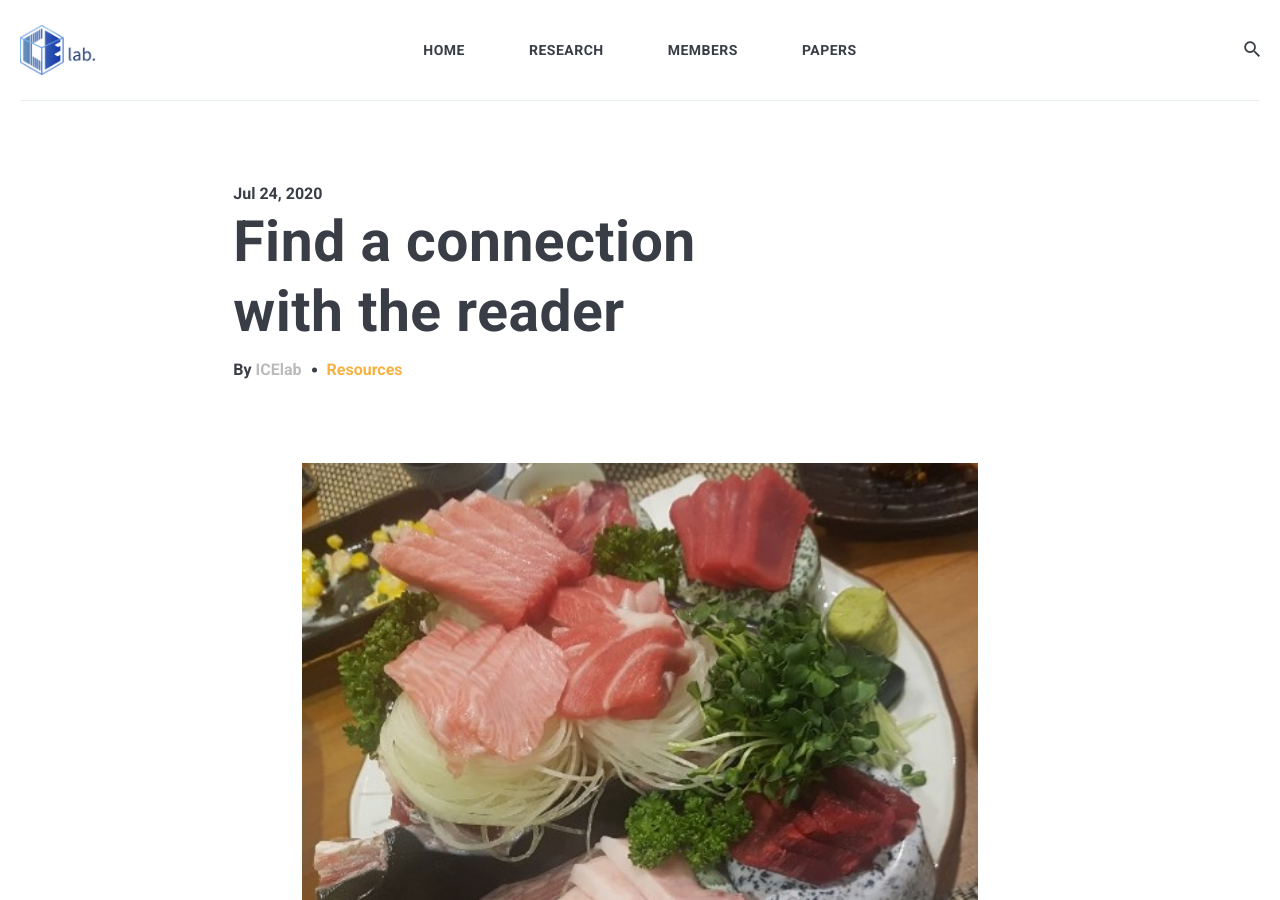
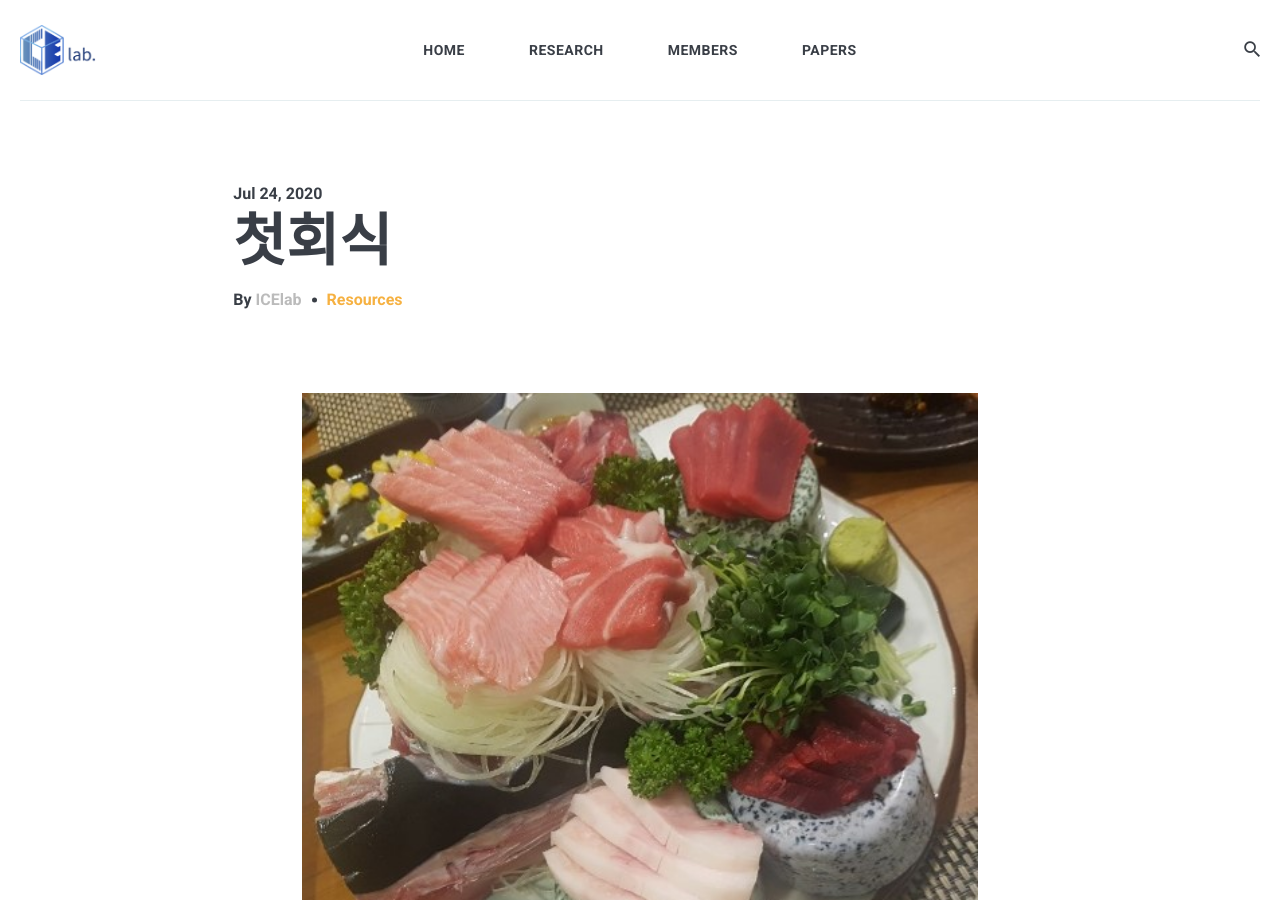
Before and after one commit to icelab-2020/HeeJaeMon123.github.io, a Jekyll site: the page built from _posts/2020-07-24-첫회식.markdown, in a window 1280 px wide and 900 px high. Built offline with Jekyll 4.4.1, drawn with Linux system fonts in a browser that asks for light colours; nearby versions of some CDN libraries.

Commit message:
Update and rename 2018-07-23-find-a-connection-with-the-reader.markdown to 2020-07-24-첫회식.markdown

```diff
--- a/_posts/2018-07-23-find-a-connection-with-the-reader.markdown
+++ b/_posts/2020-07-24-첫회식.markdown
@@ -1,6 +1,6 @@
 ---
 layout: post
-title:  Find a connection with the reader
+title:  첫회식
 date:   2020-07-24 #15:01:35 +0300
 image:  camci.jpg
 tags:   Resources
```
